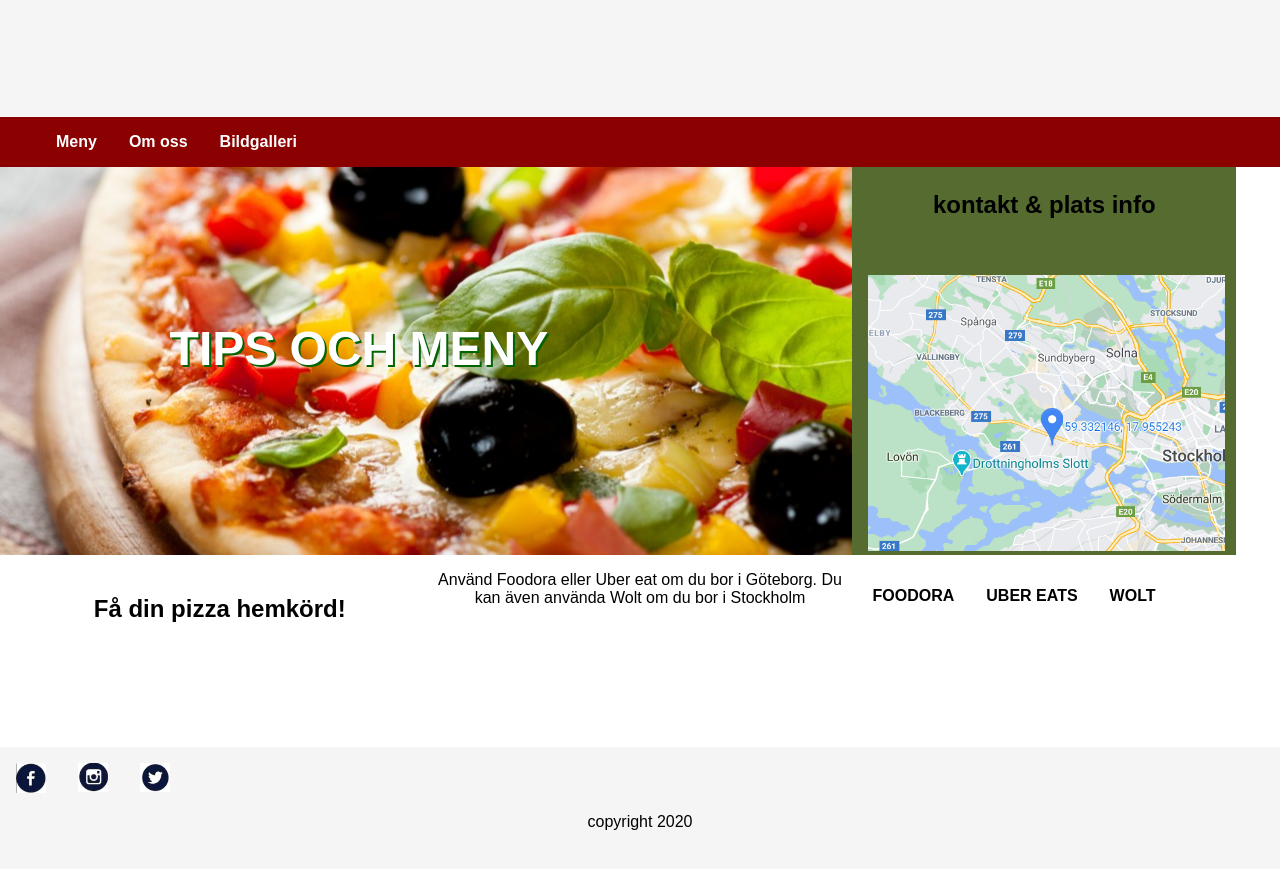
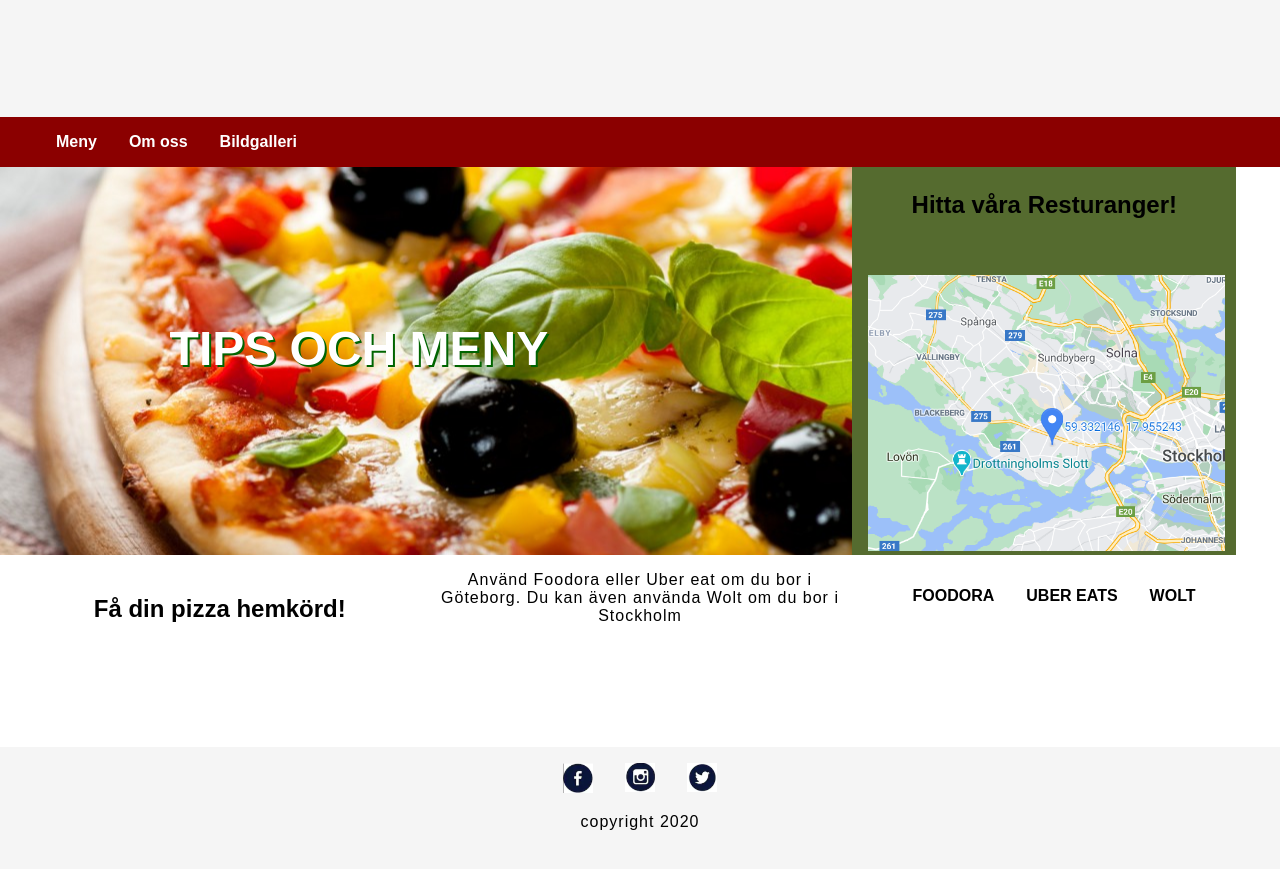
Before and after one commit to Munira-ahmed/foretagssida, a plain HTML site: page index.html in a window 1280 px wide. Shown: the part 263-1132 px from the top of the page. Drawn offline with Linux system fonts and the light colour scheme.

Commit message:
Index klar

```diff
--- a/index.html
+++ b/index.html
@@ -10,9 +10,9 @@
 
     <header>
         <h1>Pizza4Life</h1>
-<!--Kanske det blir bättre med en stor logo istället för bilderna i headern-->
     </header>
-    <main>  <nav>
+    <main>
+     <nav>
         <ul class="meny">
             <li class="meny">
                 <a class="meny" href="menu.html">Meny</a>
@@ -22,9 +22,9 @@
         </ul>
      </nav>
 
-        <div id="extra" class="row"> <section id="tips"> <a href="menu.html">
+        <div  class="row"> <section id="tips"> <a href="menu.html">
              TIPS OCH MENY</a></section>
-             <div id="contact"> <h2> kontakt & plats info</h2>
+             <div id="contact"> <h2> Hitta våra Resturanger!</h2>
              <a href="https://www.google.se/maps"><img id="find" src="hittaoss.png" alt="error"></a>
             </div>
              </div>
@@ -32,22 +32,25 @@
         <banner>
            <div id="columner"><h2>Få din pizza hemkörd!</h2>
         <p>Använd Foodora eller Uber eat om du bor i Göteborg. Du kan även använda Wolt om du bor i Stockholm </p>
+        <ul>
             <li id="val">
                 <a href="https://www.foodora.se/"> FOODORA</a>
                 <a href="https://www.ubereats.com/se">UBER EATS</a>
                 <a href="">WOLT</a>
              </li>
+        </ul>
+
       </div>
 
      </banner>
-
+  </main>
      <footer>
-
        <div id="media" class="row"><a href="https://sv-se.facebook.com/"><img src="facebook.png" alt=""></a>
         <a href="https://www.instagram.com/"><img src="instagram.png" alt=""></a>
         <a href="https://twitter.com/?lang=sv"><img src="twitter.png" alt=""></a>
        </div>
        <p>copyright 2020</p>
      </footer>
+
 </body>
 </html>
--- a/style.css
+++ b/style.css
@@ -2,7 +2,6 @@
 
 * {
   margin: 0em;
-  overflow-x: hidden;
 }
 /*HEADER*/
 header {
@@ -20,11 +19,10 @@ header h1 {
 }
 
 /*nav*/
-ul {
+nav ul {
   list-style-type: none;
   flex-direction: row;
   background-color: darkred;
-  margin: 0;
 }
 li {
   display: flex;
@@ -88,6 +86,7 @@ h2 {
 }
 p {
   text-align: center;
+  letter-spacing: 1px;
 }
 
 /*Banner*/
@@ -114,9 +113,11 @@ footer {
   height: 20vh;
   background-color: whitesmoke;
   text-align: right;
+  font-family: Arial, Helvetica, sans-serif;
+}
+#media {
+  justify-content: center;
 }
 img {
   width: 30px;
 }
-
-/*är problrmet att a måste vara i li. checka checklistan*/
```
Also changed, not shown: picstyle.css (+5 -6 lines). Lines whose indentation alone changed are shown as unchanged.
